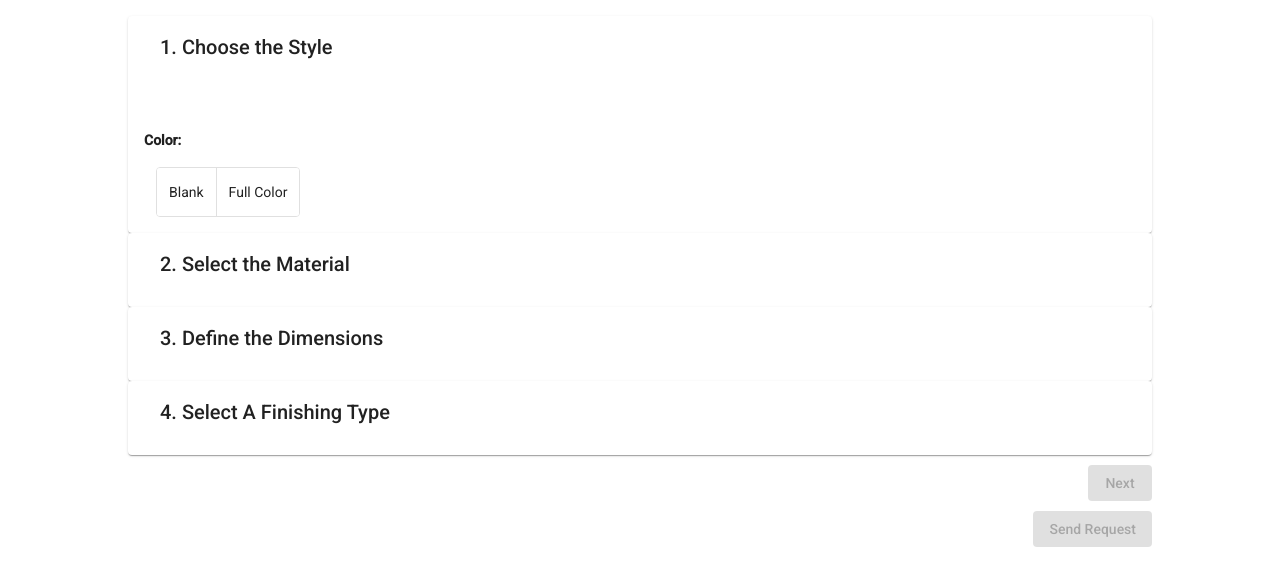
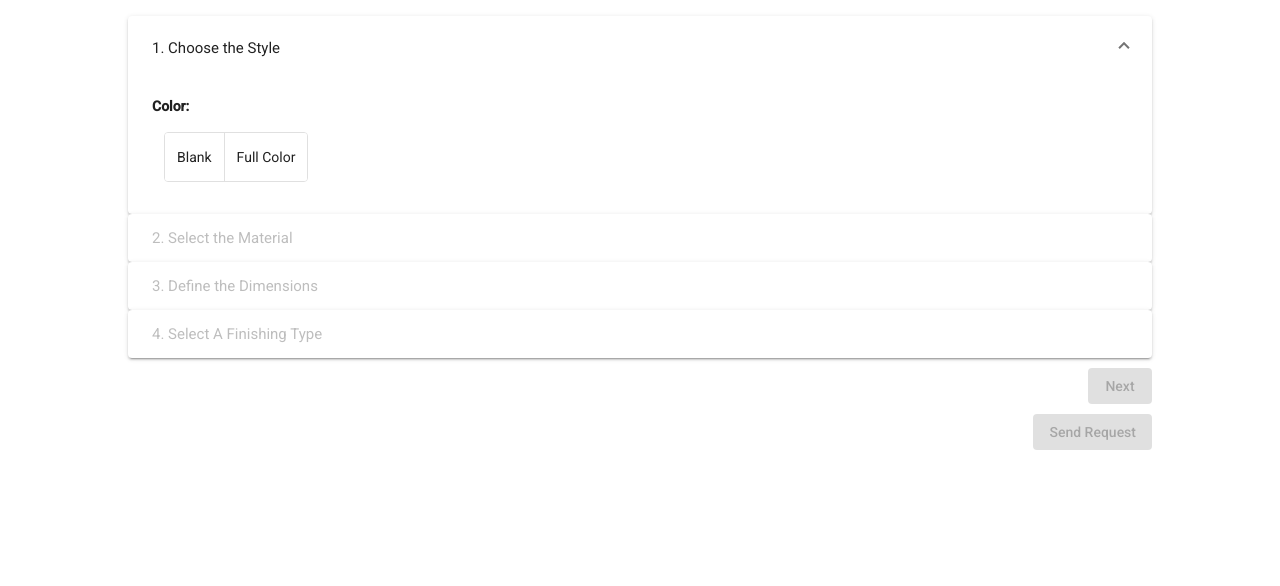
Before and after one commit to TarasOstasha/customizer, an Angular app: page / in a window 1280 px wide. Shown: the top 586 px of the page. Built offline with nearby package versions, Linux system fonts and the light colour scheme.

Commit message:
refactor and change materials component

```diff
--- a/src/app/app.module.ts
+++ b/src/app/app.module.ts
@@ -16,6 +16,7 @@ import { MatInputModule } from '@angular/material/input';
 import { MatButtonModule } from '@angular/material/button';
 import { MatListModule } from '@angular/material/list';
 import { MatStepperModule } from '@angular/material/stepper';
+import { MatExpansionModule } from '@angular/material/expansion';
 
 @NgModule({
   declarations: [
@@ -34,7 +35,8 @@ import { MatStepperModule } from '@angular/material/stepper';
     MatInputModule,
     MatButtonModule,
     MatListModule,
-    MatStepperModule
+    MatStepperModule,
+    MatExpansionModule
   ],
   providers: [],
   bootstrap: [AppComponent]
--- a/src/app/main/main.component.html
+++ b/src/app/main/main.component.html
@@ -1,14 +1,12 @@
 <form #postForm="ngForm">
+    <!-- <mat-accordion> -->
     <!-- 1. Choose the Style -->
-    <mat-card>
-        <mat-card-header color="accent">
-            <!-- <div mat-card-avatar></div> -->
-            <mat-card-title>1. Choose the Style</mat-card-title>
-            <!-- <mat-card-subtitle>Dog Breed</mat-card-subtitle> -->
-        </mat-card-header>
-        <!-- <div mat-card-image></div> -->
-        <div mat-card-avatar></div>
-        <mat-card-content>
+    <mat-expansion-panel [expanded]="step === 0">
+        <mat-expansion-panel-header>
+            <mat-panel-title>
+                1. Choose the Style
+            </mat-panel-title>
+        </mat-expansion-panel-header>
         <p>
             <strong class="strong">Color:</strong>
             <mat-button-toggle-group name="fontStyle" aria-label="Font Style">
@@ -20,47 +18,32 @@
                 <mat-button-toggle value="italic" (click)="chooseTwoSided()">Two Sided</mat-button-toggle>
             </mat-button-toggle-group>
         </p>
-        </mat-card-content>
-
-    </mat-card>
+    </mat-expansion-panel>
     <!-- 2. Select the Material -->
-    <mat-card>
-        <mat-card-header>
-            <mat-card-title>2. Select the Material</mat-card-title>
-        </mat-card-header>
-        <!-- BLANK COLOR SELECTED -->
-        <mat-card-content *ngIf="colorFlag">
+    <mat-expansion-panel [disabled]="isDisabledMaterial" [expanded]="isDisabledMaterial == false">
+        <mat-expansion-panel-header>
+            <mat-panel-title>
+                2. Select the Material
+            </mat-panel-title>
+        </mat-expansion-panel-header>
         <p>
             <mat-form-field appearance="fill">
                 <mat-label>Select a Material Option</mat-label>
-                    <mat-select>
+                <!-- BLANK COLOR SELECTED -->
+                <mat-select *ngIf="blankColorFlag">
                     <mat-option *ngFor="let material of materials" [value]="material.value" name="material">
                         <span (click)="selectedMaterial(material.value)">{{ material.value }}</span>
                     </mat-option>
                 </mat-select>
-                </mat-form-field>
-            </p>
-        </mat-card-content>
                 <!-- FULL COLOR ONE SIDE SELECTED -->
-        <mat-card-content *ngIf="oneSidedMaterialFlag">
-            <p>
-                <mat-form-field appearance="fill">
-                    <mat-label>Select a Material Option</mat-label>
-                    <mat-select>
+                <mat-select *ngIf="oneSidedMaterialFlag">
                     <mat-option *ngFor="let material of oneSidedMaterial" [value]="material.value"
                         name="oneSidedMaterial">
                         <span (click)="selectedMaterial(material.value)">{{ material.value }}</span>
                     </mat-option>
                 </mat-select>
-                </mat-form-field>
-            </p>
-        </mat-card-content>
                 <!-- FULL COLOR TWO SIDE SELECTED -->
-        <mat-card-content *ngIf="twoSidedMaterialFlag">
-            <p>
-                <mat-form-field appearance="fill">
-                    <mat-label>Select a Material Option</mat-label>
-                    <mat-select>
+                <mat-select *ngIf="twoSidedMaterialFlag">
                     <mat-option *ngFor="let material of twoSidedMaterial" [value]="material.value"
                         name="twoSidedMaterial">
                         <span (click)="selectedMaterial(material.value)">{{ material.value }}</span>
@@ -68,14 +51,14 @@
                 </mat-select>
             </mat-form-field>
         </p>
-        </mat-card-content>
-    </mat-card>
+    </mat-expansion-panel>
     <!-- 3. Define the Dimensions -->
-    <mat-card>
-        <mat-card-header>
-            <mat-card-title>3. Define the Dimensions</mat-card-title>
-        </mat-card-header>
-        <mat-card-content *ngIf="materialFlag">
+    <mat-expansion-panel [disabled]="isDisabledDimensions" [expanded]="isDisabledDimensions == false">
+        <mat-expansion-panel-header>
+            <mat-panel-title>
+                3. Define the Dimensions
+            </mat-panel-title>
+        </mat-expansion-panel-header>
         <p>
             <strong>Width: </strong>
             <mat-form-field class="example-form-field">
@@ -99,21 +82,14 @@
             </mat-form-field>
         </p>
         <strong>Total (in Square Ft): </strong>{{ enteredWidthFt * enteredHeightFt }}
-            <p>
-                <strong>
-                    The finished banner will be guaranteed
-                    to be within the tolerance of 1/2” to 1"
-                    of the requested dimensions.
-                </strong>
-            </p>
-        </mat-card-content>
-    </mat-card>
+    </mat-expansion-panel>
     <!-- 4. Select A Finishing Type -->
-    <mat-card>
-        <mat-card-header>
-            <mat-card-title>4. Select A Finishing Type</mat-card-title>
-        </mat-card-header>
-        <mat-card-content *ngIf="materialFlag">
+    <mat-expansion-panel [disabled]="isDisabledDimensions" [expanded]="isDisabledDimensions == false">
+        <mat-expansion-panel-header>
+            <mat-panel-title>
+                4. Select A Finishing Type
+            </mat-panel-title>
+        </mat-expansion-panel-header>
         <p>
             <mat-form-field appearance="fill">
                 <mat-label>Select a Finishing Type</mat-label>
@@ -124,8 +100,8 @@
                 </mat-select>
             </mat-form-field>
         </p>
-        </mat-card-content>
-    </mat-card>
+    </mat-expansion-panel>
+    <!-- </mat-accordion> -->
     <div class="send">
         <button [disabled]="nextBtnFlag" mat-raised-button color="primary" (click)="goToNext()">Next</button>
     </div>
@@ -135,7 +111,8 @@
                 <ng-template matStepLabel>Fill out your name</ng-template>
                 <mat-form-field>
                     <mat-label>Name</mat-label>
-                    <input name="userName" matInput formControlName="userName" placeholder="Last name, First name" required>
+                    <input name="userName" matInput formControlName="userName" placeholder="Last name, First name"
+                        required>
                 </mat-form-field>
                 <div>
                     <button mat-button matStepperNext>Next</button>
@@ -147,7 +124,8 @@
                 <ng-template matStepLabel>Fill out your address</ng-template>
                 <mat-form-field>
                     <mat-label>Address</mat-label>
-                    <input name="address" matInput formControlName="address" placeholder="Ex. 1 Main St, New York, NY" required>
+                    <input name="address" matInput formControlName="address" placeholder="Ex. 1 Main St, New York, NY"
+                        required>
                 </mat-form-field>
                 <div>
                     <button mat-button matStepperPrevious>Back</button>
@@ -166,6 +144,7 @@
         </mat-step>
     </mat-horizontal-stepper>
     <div class="send">
-        <button [disabled]="sendRequestBtn" (click)="sendData(postForm)" mat-raised-button color="primary">Send Request</button>
+        <button [disabled]="sendRequestBtn" (click)="sendData(postForm)" mat-raised-button color="primary">Send
+            Request</button>
     </div>
 </form>
--- a/src/app/main/main.component.ts
+++ b/src/app/main/main.component.ts
@@ -11,16 +11,25 @@ import { Size } from '../models/size';
   styleUrls: ['./main.component.less']
 })
 export class MainComponent implements OnInit {
+  // expand first row
+  step = 0;
+  // disabled flags
+  isDisabledType: boolean = true;
+  isDisabledDimensions: boolean = true;
+  isDisabledMaterial: boolean = true;
   // form group
   firstFormGroup: FormGroup;
   secondFormGroup: FormGroup;
 
   // flags to change select state
-  colorFlag: boolean;
+  blankColorFlag: boolean = true;
   fullColor: boolean;
   materialFlag: boolean;
   oneSidedMaterialFlag: boolean;
   twoSidedMaterialFlag: boolean;
+
+
+
   addressFlag: boolean;
   nextBtnFlag: boolean = true;
   sendRequestBtn: boolean = true;
@@ -89,32 +98,12 @@ export class MainComponent implements OnInit {
     });
   }
 
-  chooseBlank() {
-    this.colorFlag = true;
-    this.fullColor = false;
-    this.oneSidedMaterialFlag = false;
-    this.twoSidedMaterialFlag = false;
-  }
 
-  chooseFullColor() {
-    this.fullColor = true;
-    this.materialFlag = false;
-    this.colorFlag = false;
-  }
-
-  chooseOneSided() {
-    this.oneSidedMaterialFlag = true;
-    this.twoSidedMaterialFlag = false;
-  }
-
-  chooseTwoSided() {
-    this.twoSidedMaterialFlag = true;
-    this.oneSidedMaterialFlag = false;
-  }
 
   selectedMaterial(val) {
     console.log('material- ', val)
-    this.materialFlag = true;
+    this.isDisabledDimensions = false;
+    //this.materialFlag = true;
     this.enteredProdMaterial = val;
   }
 
@@ -122,6 +111,39 @@ export class MainComponent implements OnInit {
     this.enteredProdType = val;
     this.nextBtnFlag = false;
   }
+
+  chooseBlank() {
+    this.blankColorFlag = true;
+    this.isDisabledMaterial = false;
+    this.oneSidedMaterialFlag = false;
+    this.twoSidedMaterialFlag = false;
+    this.fullColor = false;
+  }
+  chooseFullColor() {
+    this.isDisabledMaterial = true;
+    this.fullColor = true;
+    this.materialFlag = false;
+    this.isDisabledType = true;
+    this.isDisabledDimensions = true;
+    this.isDisabledMaterial = true;
+  }
+  chooseOneSided() {
+    this.isDisabledMaterial = false;
+    this.blankColorFlag = false;
+    this.oneSidedMaterialFlag = true;
+    this.twoSidedMaterialFlag = false;
+
+  }
+  chooseTwoSided() {
+    this.blankColorFlag = false;
+    this.oneSidedMaterialFlag = false;
+    this.twoSidedMaterialFlag = true;
+    this.isDisabledType = true;
+    this.isDisabledDimensions = true;
+    //this.isDisabledMaterial = true;
+  }
+
+
 
 
 
```
Also changed, not shown: src/custom.html (added, +127 -0 lines). Lines whose indentation alone changed are shown as unchanged.
